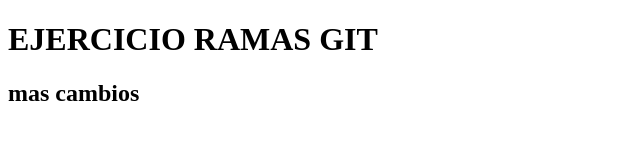
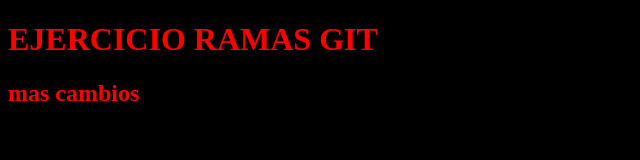
Before and after one commit to emeder0s/ejercicioTallerGit, a plain HTML site: page index.html in a window 1280 px wide. Shown: the whole page, without its empty margins (0-640 px from the left). Drawn offline with Linux system fonts and the light colour scheme.

Commit message:
Añadido estilo CSS al body

```diff
--- a/index.html
+++ b/index.html
@@ -5,6 +5,12 @@
     <meta http-equiv="X-UA-Compatible" content="IE=edge">
     <meta name="viewport" content="width=device-width, initial-scale=1.0">
     <title>EJERCICIO RAMAS GIT</title>
+    <style>
+        body{
+            background: black;
+            color :red
+        }
+    </style>
 </head>
 <body>
      <h1>EJERCICIO RAMAS GIT</h1>
```
